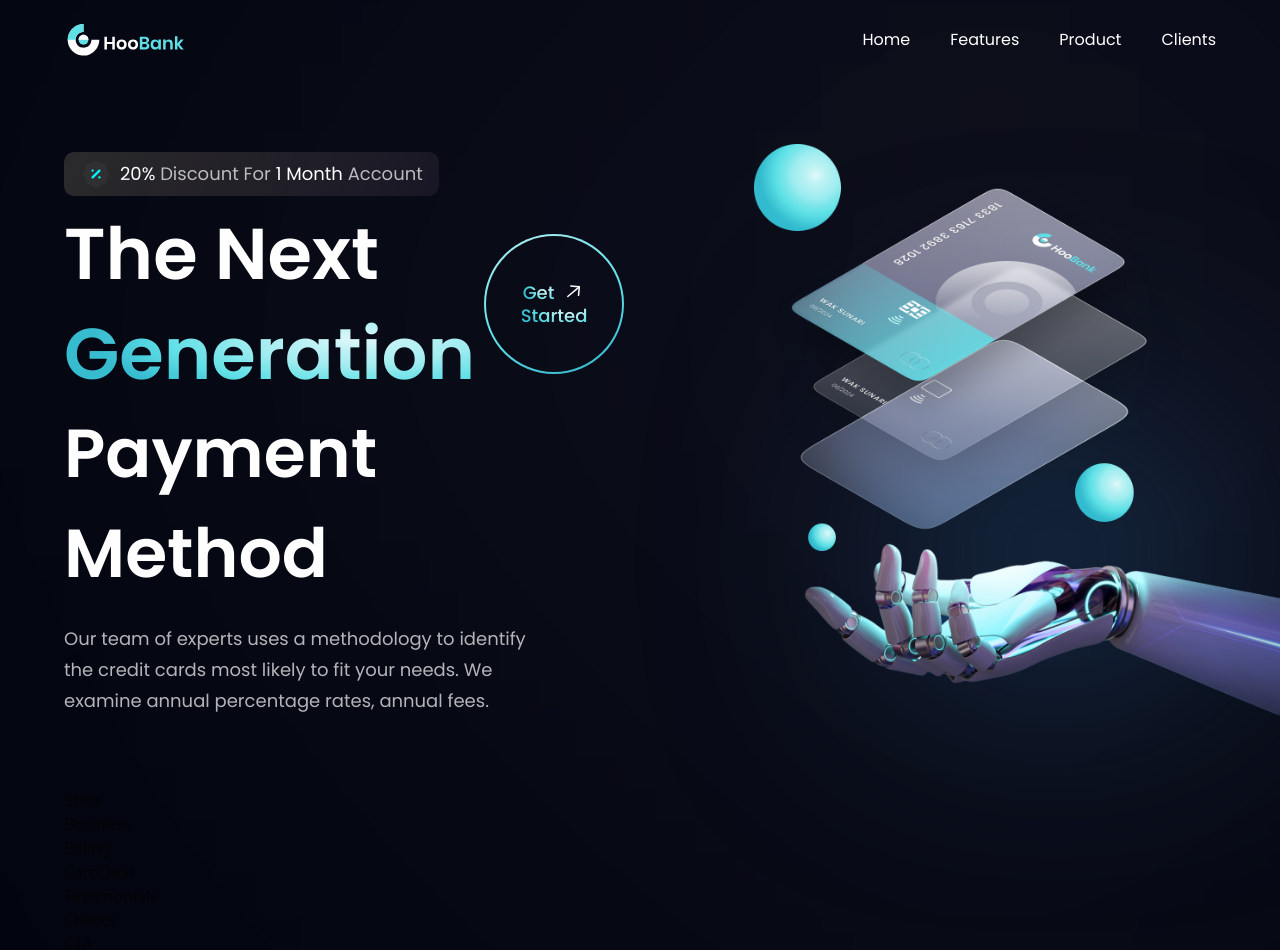
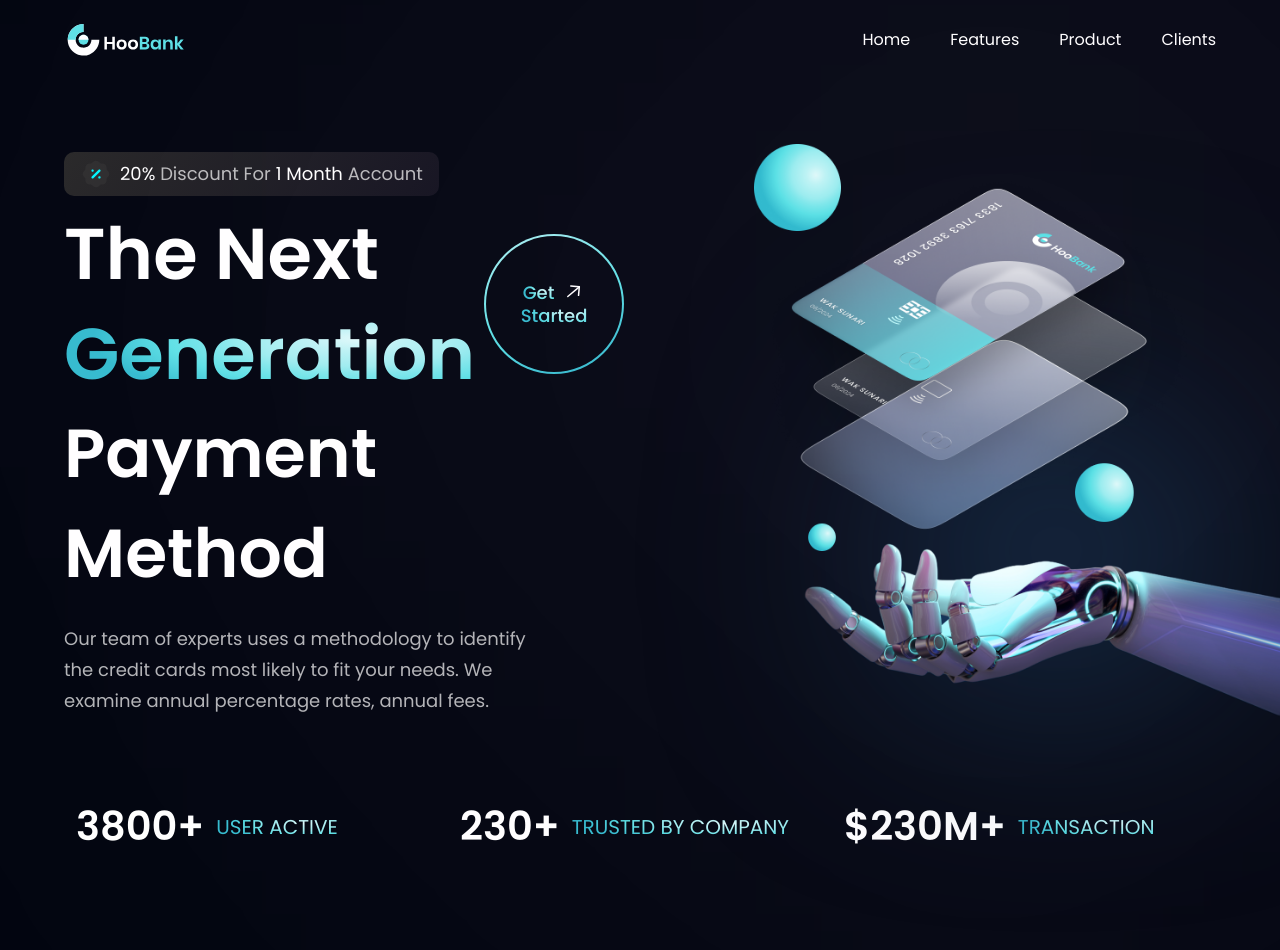
Before and after one commit to revanderground/bank_modern_app, a React (Vite) app: page / in a window 1280 px wide. Shown: the top 950 px of the page. Built offline with nearby package versions, Linux system fonts and the light colour scheme.

Commit message:
feat: :sparkles: Stats component

```diff
--- a/src/components/Stats.jsx
+++ b/src/components/Stats.jsx
@@ -1,9 +1,15 @@
-import React from 'react'
+import {stats} from '../constants'
+import styles from '../style';
 
-const Stats = () => {
-  return (
-    <div>Stats</div>
-  )
-}
+const Stats = () => (
+
+    <section className={`${styles.flexCenter} flex-row flex-wrap sm:mb-20 mb-6`}>
+      {stats.map((stat) =>(<div key={stat.id}  className={`flex-1 flex justify-start items-center flex-row m-3`}>
+        <h4 className="font-poppins font-semibold xs:text-[40px] text-[30px] xs:leading-[53px] leading-[43px] text-white">{stat.value}</h4>
+        <p className="font-poppins font-normal xs:text-[20px] text-[15px] xs:leading-[26px] leading-[21px] text-gradient uppercase ml-3">{stat.title}</p>
+      </div>)) }
+    </section>
+
+)
 
 export default Stats
```
